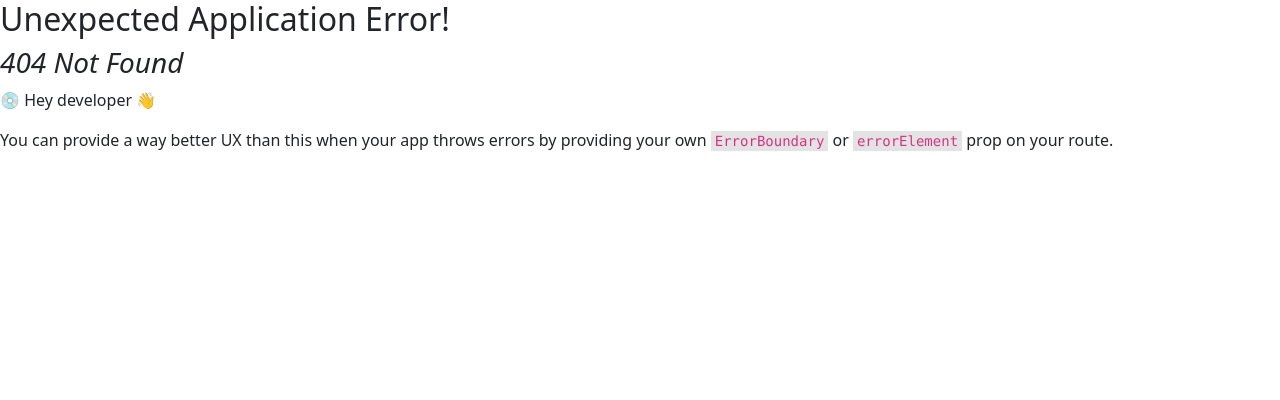
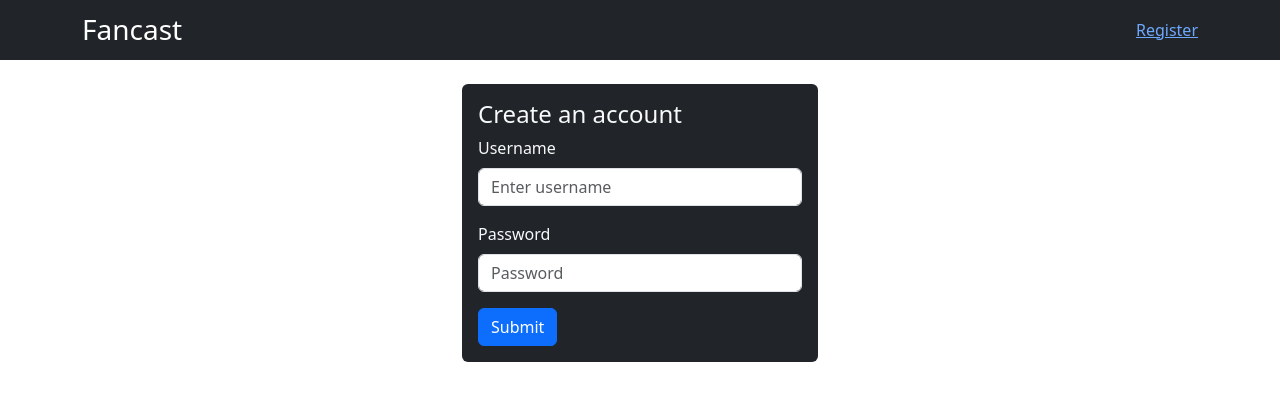
Before and after one commit to sheacronin/fancast, a React (Create React App) app in the folder client/: page /register in a window 1280 px wide. Before the commit this address had no page. Shown: the top 400 px of the page. Built offline with nearby package versions, Linux system fonts and the light colour scheme.

Commit message:
Add initial registration page

```diff
--- a/client/src/App.tsx
+++ b/client/src/App.tsx
@@ -1,15 +1,18 @@
 import React from 'react';
 import { Outlet, Link } from 'react-router-dom';
-import { Container, Navbar } from 'react-bootstrap';
+import { Container, Navbar, Nav } from 'react-bootstrap';
 
 const App = () => {
   return (
     <>
       <Navbar bg="dark" className="mb-4" data-bs-theme="dark">
         <Container>
-          <Navbar.Brand>
-            <Link to="/">Fancast</Link>
+          <Navbar.Brand as={Link} to="/">
+            <h1 className="h3 m-0">Fancast</h1>
           </Navbar.Brand>
+          <Nav.Item as={Link} to="/register">
+            Register
+          </Nav.Item>
         </Container>
       </Navbar>
       <Container as="main" className="pb-5">
--- a/client/src/pages/Home/Home.tsx
+++ b/client/src/pages/Home/Home.tsx
@@ -52,7 +52,6 @@ export const Home = () => {
     };
     const response = await fetch(`${API_BASE_URL}/books?title=${search.value}`);
     const data = await response.json();
-    console.log(data);
     setBooksList(data);
   }
 };
--- /dev/null
+++ b/client/src/pages/Register/Register.tsx
@@ -0,0 +1,48 @@
+import type { FormEvent } from 'react';
+import { Row, Col, Form, Button } from 'react-bootstrap';
+import { API_BASE_URL } from '../../constants';
+
+export const Register = () => {
+  return (
+    <Row className="justify-content-center">
+      <Col xs={10} sm={8} md={6} lg={4}>
+        <Form
+          onSubmit={handleRegistration}
+          className="bg-dark text-light p-3 rounded"
+        >
+          <h2 className="h4">Create an account</h2>
+          <Form.Group controlId="username" className="mb-3">
+            <Form.Label>Username</Form.Label>
+            <Form.Control placeholder="Enter username" />
+          </Form.Group>
+          <Form.Group controlId="password" className="mb-3">
+            <Form.Label>Password</Form.Label>
+            <Form.Control type="password" placeholder="Password" />
+          </Form.Group>
+          <Button variant="primary" type="submit">
+            Submit
+          </Button>
+        </Form>
+      </Col>
+    </Row>
+  );
+
+  async function handleRegistration(e: FormEvent<HTMLFormElement>) {
+    e.preventDefault();
+
+    const { username, password } = e.target as typeof e.target & {
+      username: { value: string };
+      password: { value: string };
+    };
+    const response = await fetch(`${API_BASE_URL}/auth/register`, {
+      method: 'POST',
+      headers: { 'Content-Type': 'application/json' },
+      body: JSON.stringify({
+        username: username.value,
+        password: password.value,
+      }),
+    });
+    const data = await response.json();
+    console.log(data);
+  }
+};
--- a/client/src/pages/index.ts
+++ b/client/src/pages/index.ts
@@ -1,2 +1,3 @@
 export * from './Home/Home';
 export * from './Book/Book';
+export * from './Register/Register';
```
Also changed, not shown: client/src/index.tsx (+6 -2 lines), 1 other file (tests, documents, lock files or other folders).
